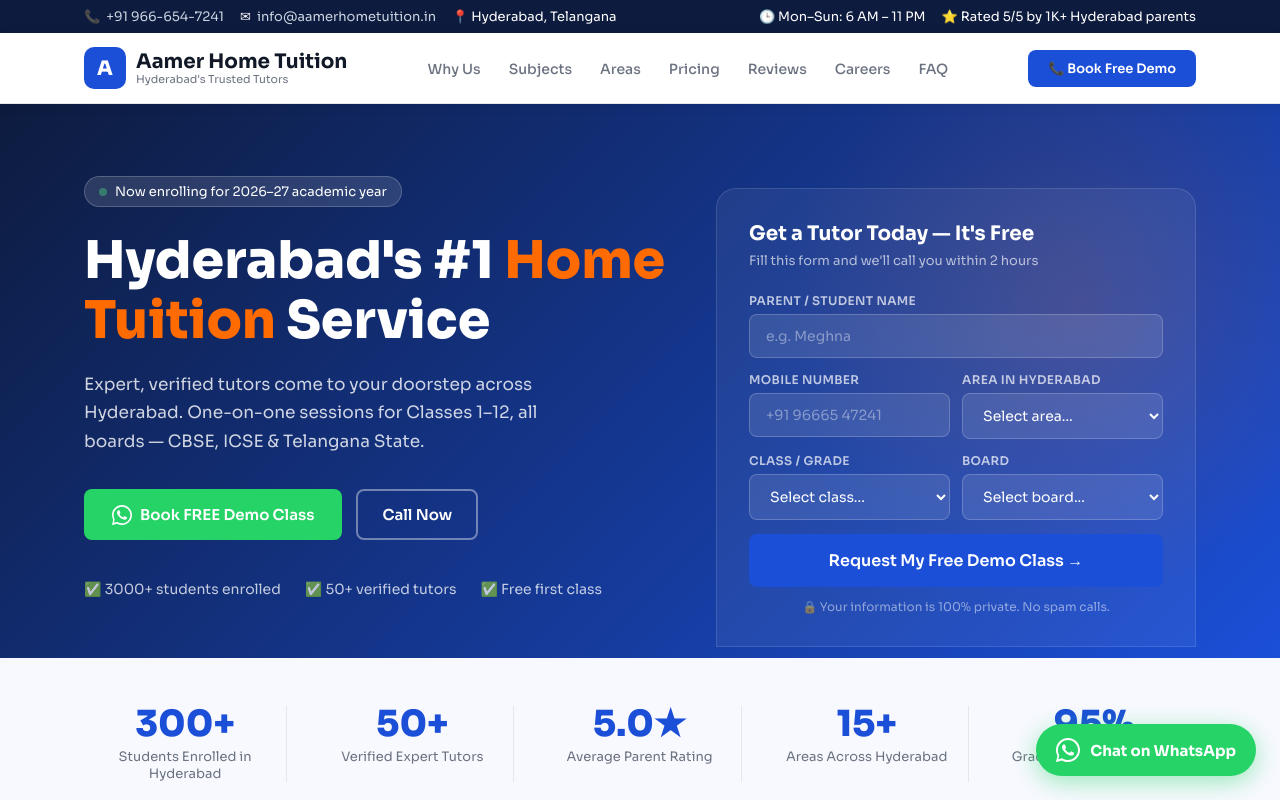
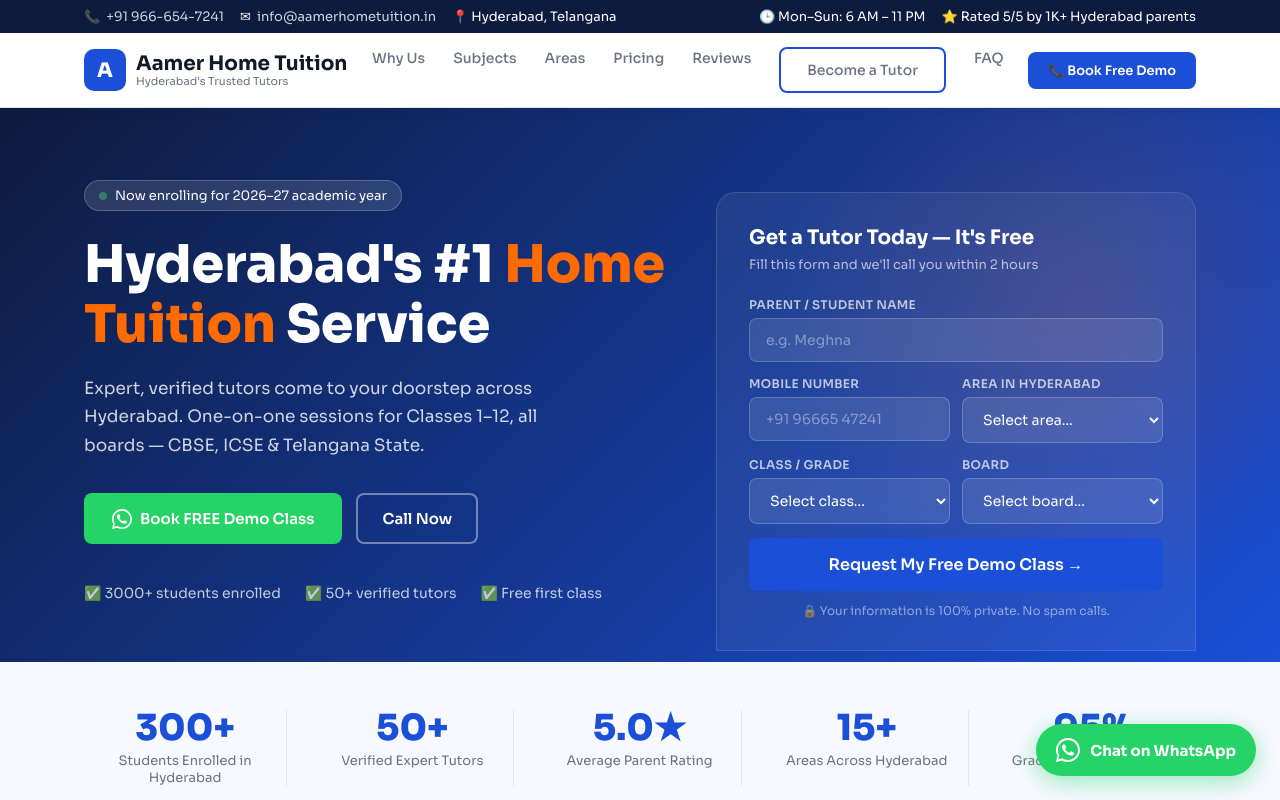
Before and after one commit to uddinmdaamer/aamer-tuition, a plain HTML site: page index.html in a window 1280 px wide. Shown: the top 800 px of the page. Drawn offline with Linux system fonts and the light colour scheme.

Commit message:
Update index.html

```diff
--- a/index.html
+++ b/index.html
@@ -325,7 +325,7 @@
       <li><a href="#areas">Areas</a></li>
       <li><a href="#pricing">Pricing</a></li>
       <li><a href="#testimonials">Reviews</a></li>
-      <li><a href="careers.html">Careers</a></li>
+      <a href="careers.html" class="btn-outline">Become a Tutor</a>
       <li><a href="#faq">FAQ</a></li>
     </ul>
     <div class="nav-actions">
```
